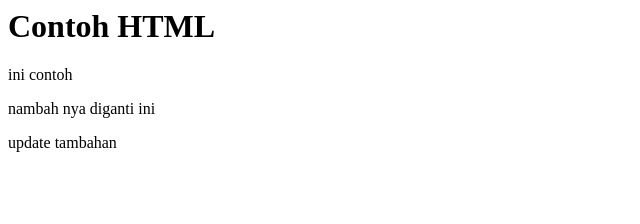
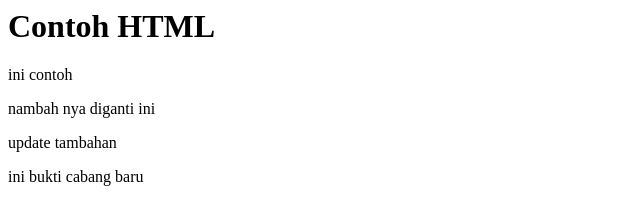
Before and after one commit to RevinoR/LatihanKelas, a plain HTML site: page index.html in a window 1280 px wide. Shown: the whole page, without its empty margins (0-640 px from the left). Drawn offline with Linux system fonts and the light colour scheme.

Commit message:
Penambahan cabang
penambahan line code untuk cabang

```diff
--- a/index.html
+++ b/index.html
@@ -7,5 +7,6 @@
     <p> ini contoh <p>
     <p> nambah nya diganti ini <p>
     <p> update tambahan <p>
+    <p> ini bukti cabang baru <p>
   </body>
 </html>
```
